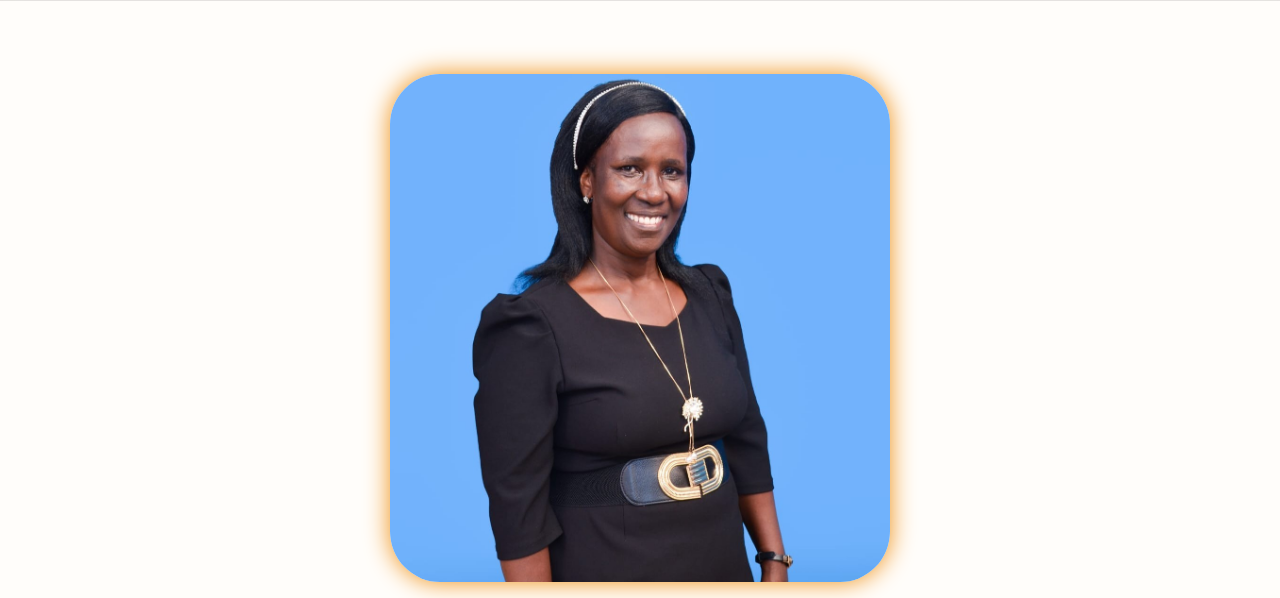
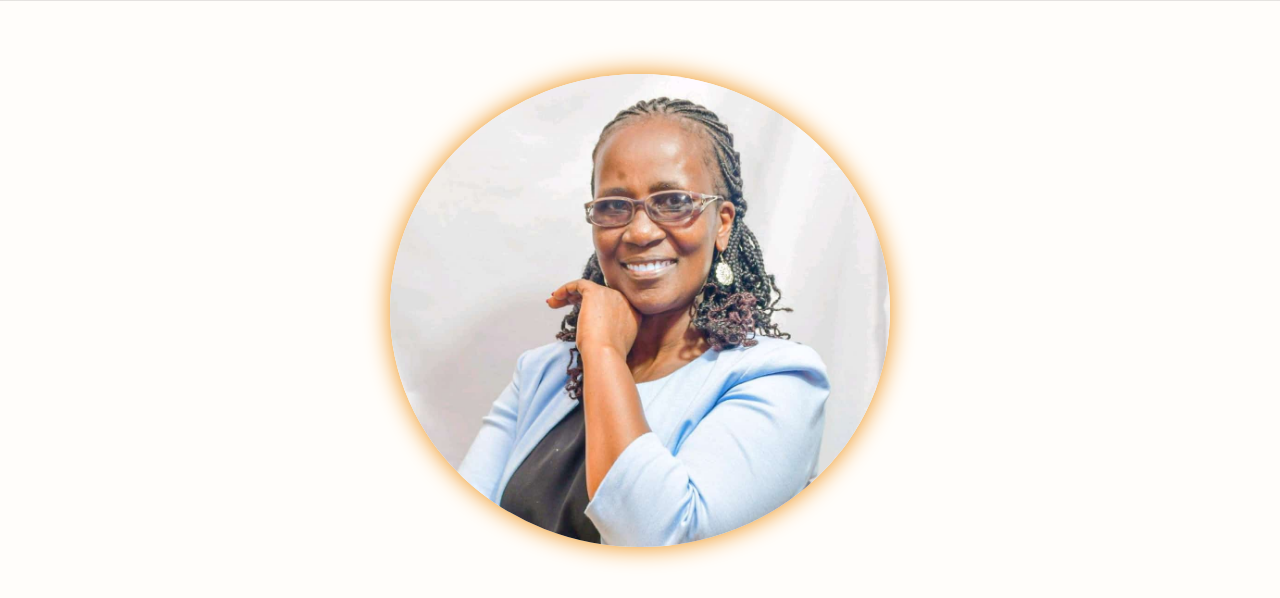
Before and after one commit to Its-Ito-san/DrAnneNdirangu-Portfolio, a plain HTML site: page index.html in a window 1280 px wide. Shown: the part 58-656 px from the top of the page. Drawn offline with nearby package versions, Linux system fonts and the light colour scheme.

Commit message:
Changed the profile picture

```diff
--- a/index.html
+++ b/index.html
@@ -66,7 +66,7 @@
         </div>
 
         <div class="home-img">
-            <img src="Dr Anne.jpeg" loading="lazy" alt="">
+            <img src="Dr Anne Ndirangu.jpeg" loading="lazy" alt="">
         </div>
     </section>
 
--- a/style.css
+++ b/style.css
@@ -164,7 +164,7 @@ section{
   width: 35vw;
   max-width: 520px;
   height: auto;
-  border-radius: 10%;
+  border-radius: 50%;
   object-fit: contain;
   box-shadow: 0 0 25px var(--main-color);
   transition: 0.4s ease-in-out;
```
